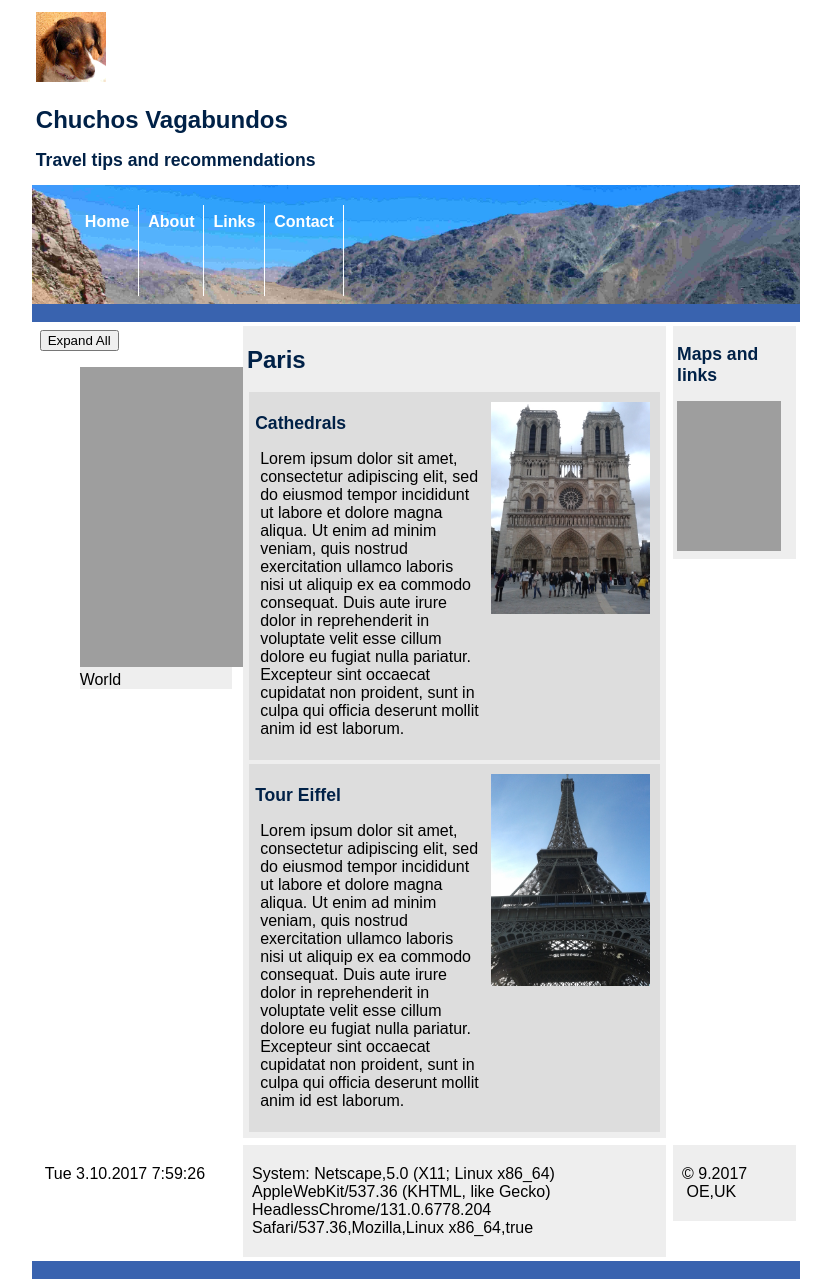
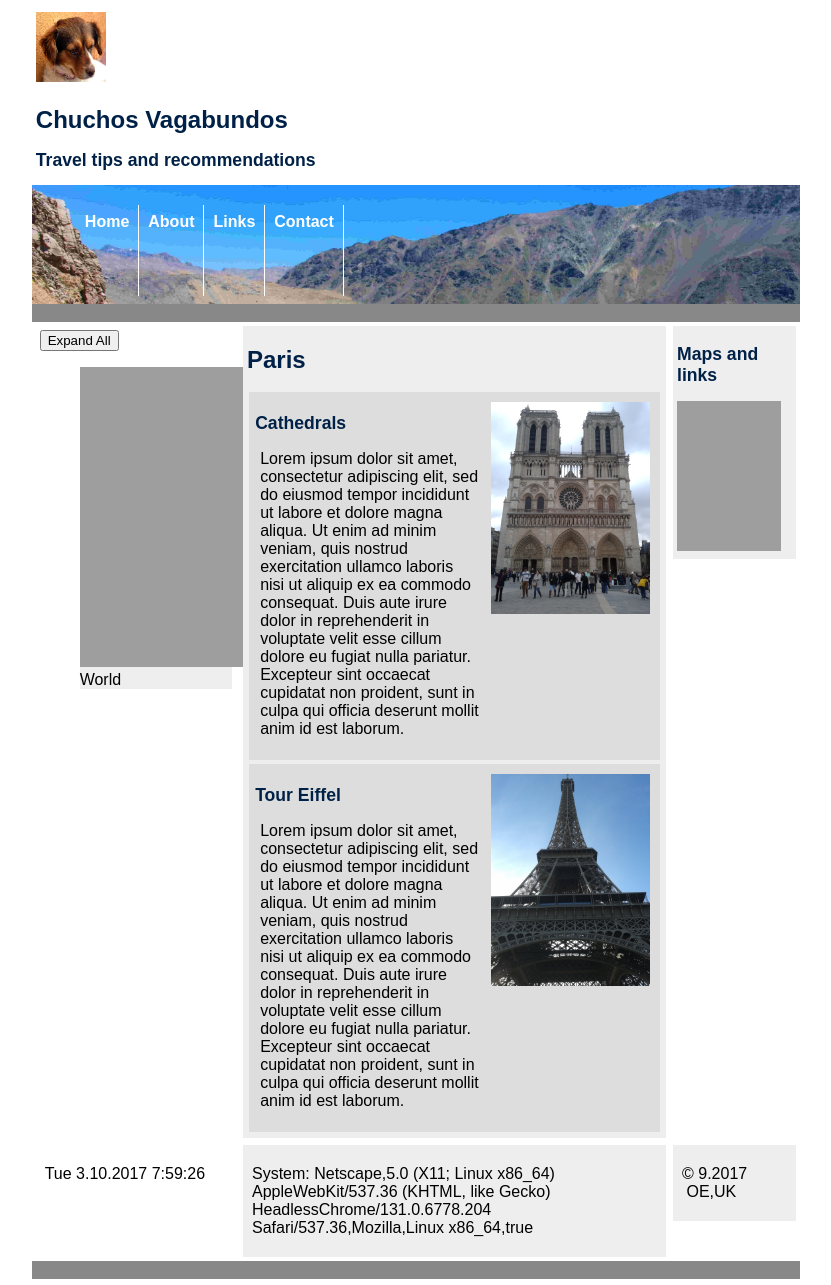
Before and after one commit to Octavioyuna/Octavioyuna.github.io, a PHP site: page /index.html in a window 1280 px wide. Shown: the whole page, without its empty margins (232-1063 px from the left). Run offline with PHP 8.4, Linux system fonts and the light colour scheme; grey boxes are pictures that could not be loaded.

Commit message:
Update main.css

```diff
--- a/css/main.css
+++ b/css/main.css
@@ -52,7 +52,7 @@ background-color: #ffffff;
 padding:0.5%;
 }
 .separator {
-background-color: #3963af;
+background-color: #888888;
 clear:left;
 }
 /*holds main div*/
```
